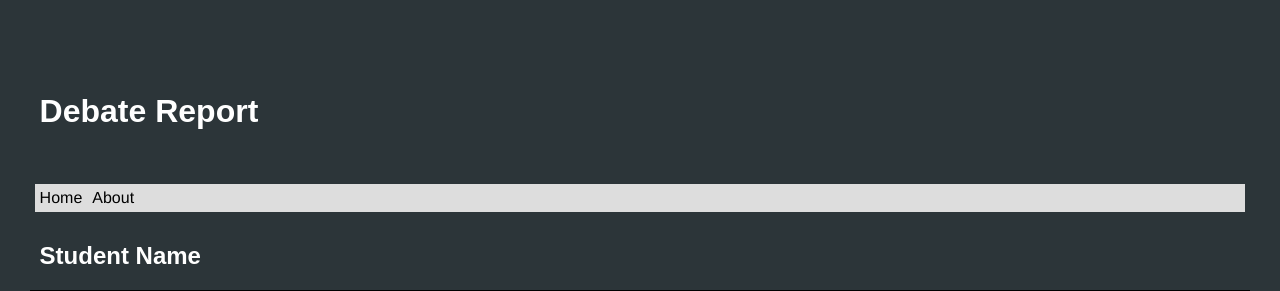
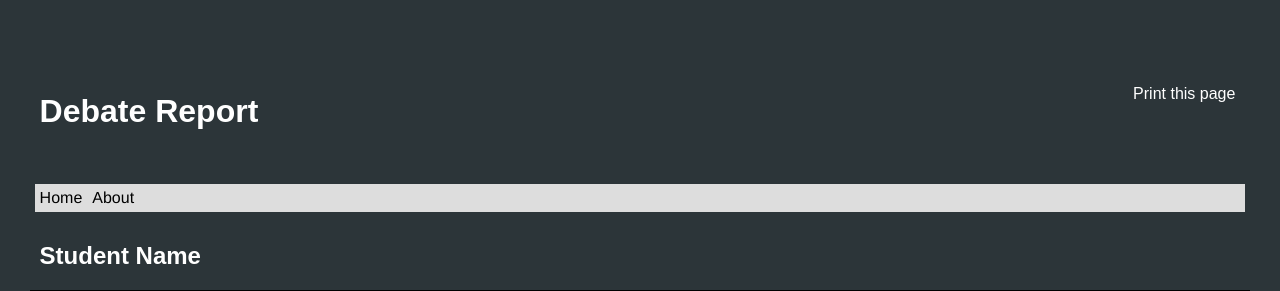
Before and after one commit to jnnersli/CPSC-300-Project, a PHP site: page /report.html in a window 1280 px wide; the page is wider, and only the part inside the window is pictured. Shown: the top 291 px of that part. Run offline with PHP 8.4, Linux system fonts and the light colour scheme.

Commit message:
Added print button
Added print button to the report card page, with printable format

```diff
--- a/html/report.css
+++ b/html/report.css
@@ -9,10 +9,33 @@ flex-direction: column;
 align-items: center;
 }
 
+.head {
+display: flex;
+flex-direction: row;
+width: 95%;
+padding: 0px;
+margin: 5%;
+}
+
+#print {
+background-color: #2C3539;
+border: none;
+color: white;
+font-family: Century Gothic, CenturyGothic, AppleGothic, sans-serif;
+width: 100%;
+font-size: 1em;
+margin-top: 5px;
+margin-right: 5px;
+text-align: right;
+padding: 0px;
+}
+
+#print:hover {
+color: #E55B3C;
+}
+
 header {
 width: 100%;
-margin-left: 5%;
-padding: 5%;
 height: 40px;
 }
 
@@ -41,10 +64,10 @@ margin-right: 10px;
 nav a:hover {color: #1d97af;}
 
 h2 {
-    font-family: Century Gothic, CenturyGothic, AppleGothic, sans-serif;
-    width: 100%;
-    text-align: left;
-    margin-left: 5%;
+font-family: Century Gothic, CenturyGothic, AppleGothic, sans-serif;
+width: 100%;
+text-align: left;
+margin-left: 5%;
 }
 
 .container {
--- a/html/report.html
+++ b/html/report.html
@@ -14,9 +14,13 @@
     <link rel="stylesheet" type="text/css" href="reportprint.css" media="print"/>
 </head>
 <body>
-    <header>
-        <h1>Debate Report</h1>
-    </header>
+    <div class="head">
+        <header>
+            <h1>Debate Report</h1>
+        </header>
+
+        <button id="print" onclick="window.print();return false;">Print this page</button>
+    </div>
 
     <nav>
         <a href="index.html">Home</a>
--- a/html/reportprint.css
+++ b/html/reportprint.css
@@ -10,11 +10,21 @@ flex-direction: column;
 align-items: center;
 }
 
+.head {
+display: flex;
+flex-direction: row;
+width: 95%;
+padding: 0px;
+margin: 5%;
+}
+
+#print {
+display: none;
+}
+
 /*Condense the header to make more room on the page*/
 header {
 width: 100%;
-margin-left: 5%;
-padding: 5%;
 height: 30px;
 }
 
@@ -28,10 +38,10 @@ width: 100%;
 nav {display: none;}
 
 h2 {
-    font-family: Century Gothic, CenturyGothic, AppleGothic, sans-serif;
-    width: 100%;
-    text-align: left;
-    margin-left: 5%;
+font-family: Century Gothic, CenturyGothic, AppleGothic, sans-serif;
+width: 100%;
+text-align: left;
+margin-left: 5%;
 }
 
 .container {
```
